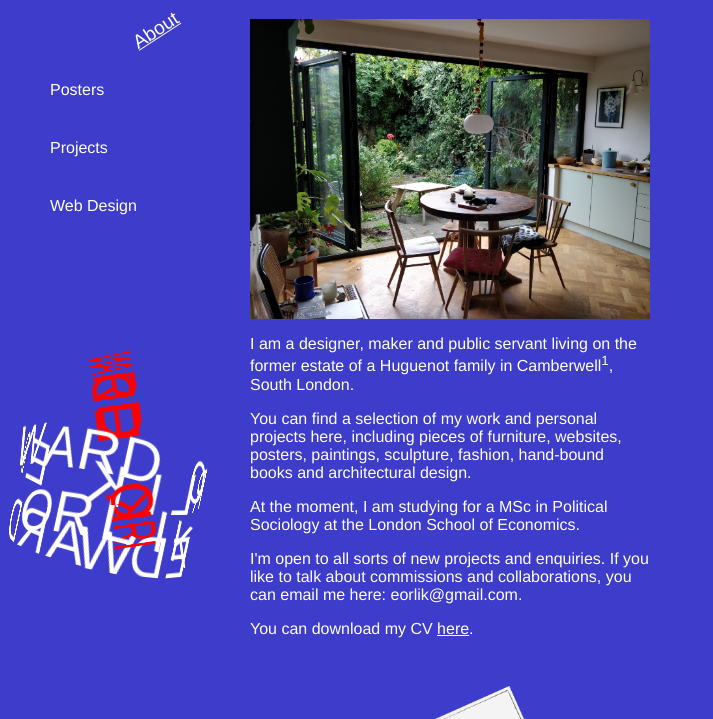
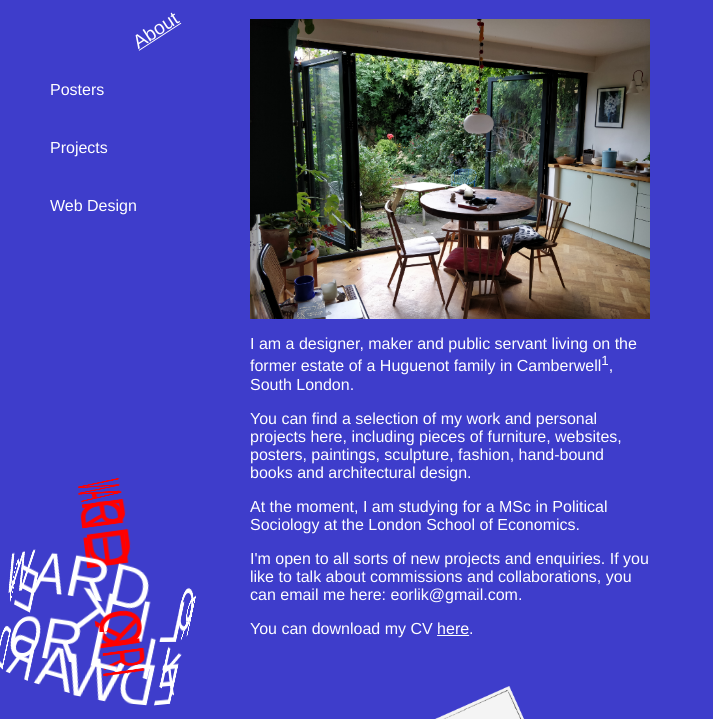
Before and after one commit to eorlik/edwardorlik-net_archived, an Eleventy site: page src/index.md in a window 1280 px wide. Shown: the part 81-800 px from the top of the page, without its empty margins (0-713 px from the left). Built offline with nearby package versions, Linux system fonts and the light colour scheme; Eleventy itself is replaced by a stand-in of ours; files that its build step writes are made by us from their sources.

Commit message:
hide revolving text if  it would obscure nav

```diff
--- a/src/css/revolver.css
+++ b/src/css/revolver.css
@@ -1,4 +1,10 @@
 @media screen and (max-width: 40em) {
+    .outer-box {
+        visibility: hidden;
+    }
+}
+
+@media screen and (max-height: 550px) {
     .outer-box {
         visibility: hidden;
     }
@@ -7,10 +13,9 @@
 .outer-box {
     transform: translateZ(200px) rotateX(10deg) rotateZ(12deg);
     transform-style: preserve-3d;
-      position:relative;
-    left:100px;
-    top:220px;
-
+    position: fixed;
+    left: 120px;
+    bottom: 150px;
   }
 
   .container {
```
